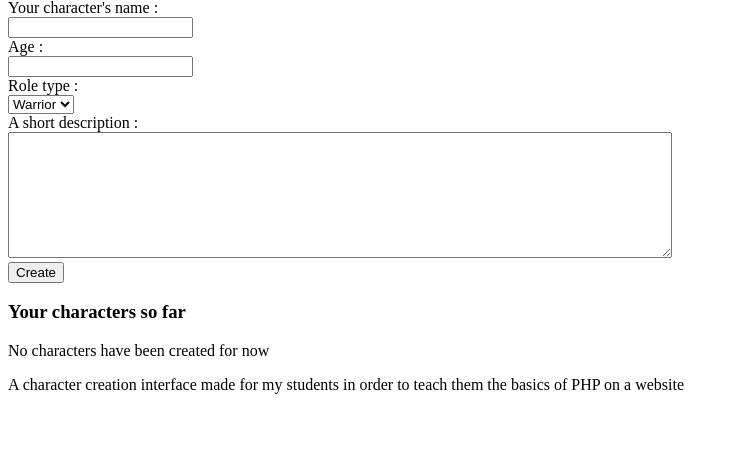
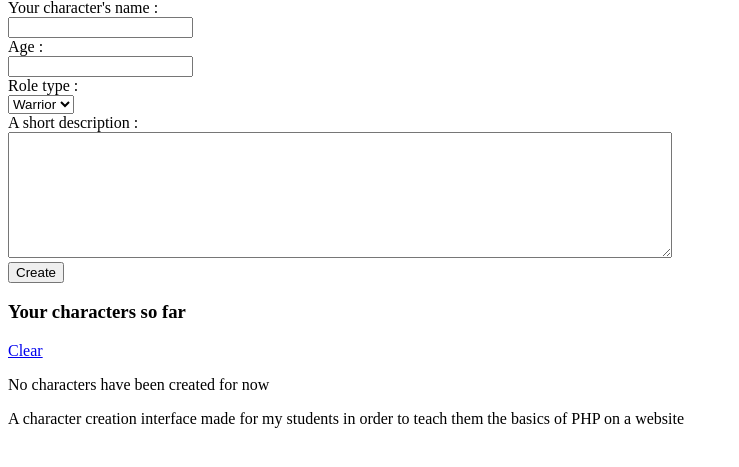
Before and after one commit to thomgo/rolePlay, a PHP site: page /index.php?action=clear in a window 1280 px wide. Shown: the part 166-633 px from the top of the page, without its empty margins (0-739 px from the left). Run offline with PHP 8.4, Linux system fonts and the light colour scheme.

Commit message:
can clear the session array with url argument

```diff
--- a/index.php
+++ b/index.php
@@ -3,6 +3,10 @@ require "model/character.php";
 
 // Start the sessions and initialize an empty array at the index "characters"
 session_start();
+
+if (isset($_GET["action"]) && $_GET["action"]=="clear") {
+  $_SESSION["characters"] = [];
+}
 
 // If the character creation form has been submitted then proceed
 // We could use !empty($_POST) instead but with isset we make sure this is not antoher form submitted
@@ -10,7 +14,6 @@ if (isset($_POST['character_creation'])) {
   // Instanciate a character object with the form data
   $character = new Character($_POST);
   $_SESSION["characters"][] = $character;
-  var_dump($_SESSION["characters"]);
 }
 
 require "view/index.php";
--- a/view/index.php
+++ b/view/index.php
@@ -1,7 +1,7 @@
 <?php include "template/header.php"; ?>
 <section>
   <h2>Add a new character to your adventure</h2>
-  <form action="" method="post">
+  <form action="index.php" method="post">
     <label for="name">Your character's name :</label><br>
     <input type="text" name="name" value=""><br>
     <label for="name">Age :</label><br>
@@ -20,6 +20,9 @@
 </section>
 <section>
   <h3>Your characters so far</h3>
+  <span>
+    <a href="index.php?action=clear">Clear</a>
+  </span>
   <?php if (!empty($_SESSION["characters"])): ?>
     <?php foreach ($_SESSION["characters"] as $key => $character): ?>
       <article>
```
